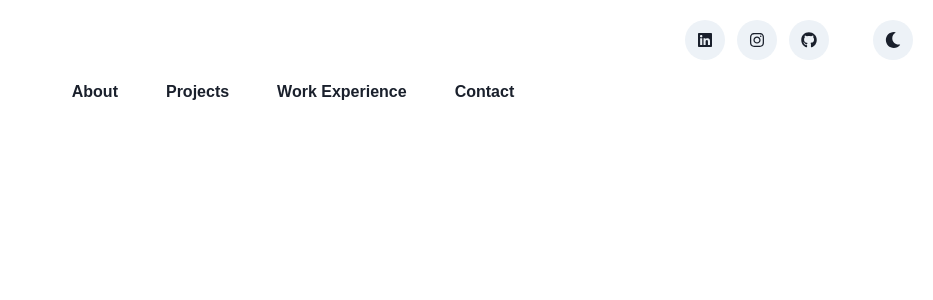
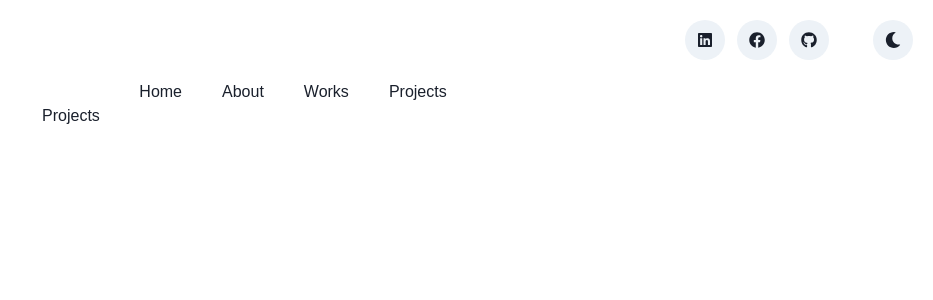
Before and after one commit to 5dam/ralphcadelinaportfolio, a React (Vite) app: page /projects in a window 1280 px wide. Shown: the top 300 px of the page, without its empty margins (347-1280 px from the left). Built offline with nearby package versions, Linux system fonts and the light colour scheme.

Commit message:
added pages, done routing pages

```diff
--- a/package.json
+++ b/package.json
@@ -17,7 +17,8 @@
     "framer-motion": "^9.0.4",
     "react": "^18.2.0",
     "react-dom": "^18.2.0",
-    "react-icons": "^4.7.1"
+    "react-icons": "^4.7.1",
+    "react-router-dom": "^6.8.1"
   },
   "devDependencies": {
     "@types/react": "^18.0.27",
--- a/src/App.jsx
+++ b/src/App.jsx
@@ -1,7 +1,25 @@
-import Navbar from "./components/Navbar";
+import { Route, Routes } from 'react-router-dom'
+
+//navbar component
+import Navbar from './components/Navbar'
+
+//page routes
+import Home from './pages/Home'
+import About from './pages/About'
+import Projects from './pages/Projects'
+import Works from './pages/Works'
+
 
 export default function App() {
   return (
-    <Navbar />
+    <>
+      <Navbar />
+      <Routes>
+        <Route path="/" element={<Home />} />
+        <Route path="/about" element={<About />} />
+        <Route path="/works" element={<Works />} />
+        <Route path="/projects" element={<Projects />} />
+      </Routes>
+    </>
   )
 }
--- a/src/components/Navbar.jsx
+++ b/src/components/Navbar.jsx
@@ -1,6 +1,7 @@
-import { Button, Center, Container, Flex, Heading, HStack, IconButton, Spacer, useColorMode, VStack } from '@chakra-ui/react'
-import React from 'react'
-import { FaSun, FaMoon, FaInstagram, FaGithub, FaLinkedin, FaGit } from 'react-icons/fa'
+import { Center, Container, Flex, Text, IconButton, Spacer, useColorMode, VStack } from '@chakra-ui/react'
+import { FaSun, FaMoon, FaGithub, FaLinkedin, FaFacebook } from 'react-icons/fa'
+import { Link } from 'react-router-dom'
+
 
 export default function Navbar() {
 
@@ -13,22 +14,28 @@ export default function Navbar() {
         <Flex w="100%" gap="3">
           <Spacer />
           <IconButton icon={<FaLinkedin />} isRound="true" onClick={""} />
-          <IconButton icon={<FaInstagram />} isRound="true" onClick={""} />
+          <IconButton icon={<FaFacebook />} isRound="true" onClick={""} />
           <IconButton icon={<FaGithub />} isRound="true" onClick={""} />
           <IconButton ml={8} icon={isDark ? <FaSun /> : <FaMoon />} isRound="true" onClick={toggleColorMode} />
         </Flex>
-
       </VStack>
       <Container>
         <Center>
-          <Flex gap="12">
-            <Heading as="h2" size="h2">About</Heading>
-            <Heading as="h2" size="h2">Projects</Heading>
-            <Heading as="h2" size="h2">Work Experience</Heading>
-            <Heading as="h2" size="h2">Contact</Heading>
+          <Flex gap="10">
+            <Text>
+              <Link to="/">Home</Link>
+            </Text>
+            <Text>
+              <Link to="/about">About</Link>
+            </Text>
+            <Text>
+              <Link to="/works">Works</Link>
+            </Text>
+            <Text>
+              <Link to="/projects">Projects</Link>
+            </Text>
           </Flex>
         </Center>
-
       </Container>
     </>
   )
--- a/src/main.jsx
+++ b/src/main.jsx
@@ -2,15 +2,19 @@ import React from 'react'
 import ReactDOM from 'react-dom/client'
 import App from './App'
 import theme from './theme'
+
+import { BrowserRouter } from 'react-router-dom'
 
 import { ChakraProvider, ColorModeScript } from '@chakra-ui/react'
 
 
 ReactDOM.createRoot(document.getElementById('root')).render(
   <React.StrictMode>
-    <ChakraProvider theme={theme}>
-      <ColorModeScript initialColorMode="light" />
-      <App />
-    </ChakraProvider>
+    <BrowserRouter>
+      <ChakraProvider theme={theme}>
+        <ColorModeScript initialColorMode="light" />
+        <App />
+      </ChakraProvider>
+    </BrowserRouter>
   </React.StrictMode>,
 )
--- /dev/null
+++ b/src/pages/About.jsx
@@ -0,0 +1,10 @@
+import { Container } from "@chakra-ui/react";
+
+
+export default function About() {
+  return (
+    <Container>
+        <h1>About</h1>
+    </Container>
+  )
+}
--- /dev/null
+++ b/src/pages/Home.jsx
@@ -0,0 +1,10 @@
+import { Container } from '@chakra-ui/react'
+
+
+export default function Home() {
+  return (
+    <Container>
+        <h1>Home</h1>
+    </Container>
+  )
+}
--- /dev/null
+++ b/src/pages/Projects.jsx
@@ -0,0 +1,10 @@
+import { Container } from '@chakra-ui/react'
+
+
+export default function Projects() {
+  return (
+    <Container>
+        <h1>Projects</h1>
+    </Container>
+  )
+}
--- /dev/null
+++ b/src/pages/Works.jsx
@@ -0,0 +1,10 @@
+import { Container } from "@chakra-ui/react";
+
+
+export default function Works() {
+  return (
+    <Container>
+        <h1>Works</h1>
+    </Container>
+  )
+}
```
Also changed, not shown: 1 other file (tests, documents, lock files or other folders).
